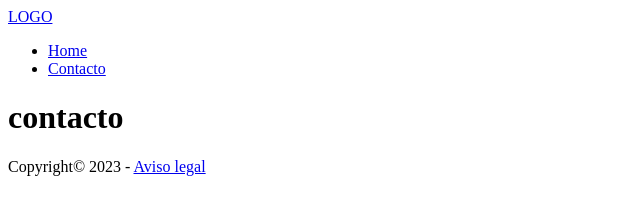
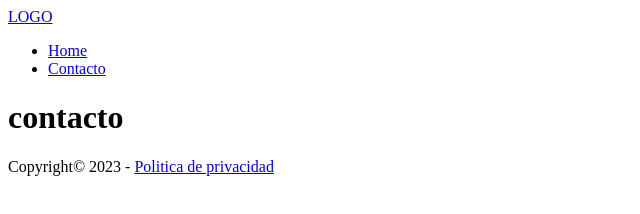
Before and after one commit to mcespedes5146/prueba1gitlocal, a plain HTML site: page contacto.html in a window 1280 px wide. Shown: the full height of the page, 0-640 px from the left. Drawn offline with Linux system fonts and the light colour scheme.

```diff
--- a/contacto.html
+++ b/contacto.html
@@ -24,7 +24,7 @@
         <h1>contacto</h1>
     </main>
     <footer>
-        <p>Copyright&copy; 2023 - <a href="#">Aviso legal</a></p>
+        <p>Copyright&copy; 2023 - <a href="#">Politica de privacidad</a></p>
     </footer>
 
 </body>
```
Also changed, not shown: index.html (+1 -1 lines).
